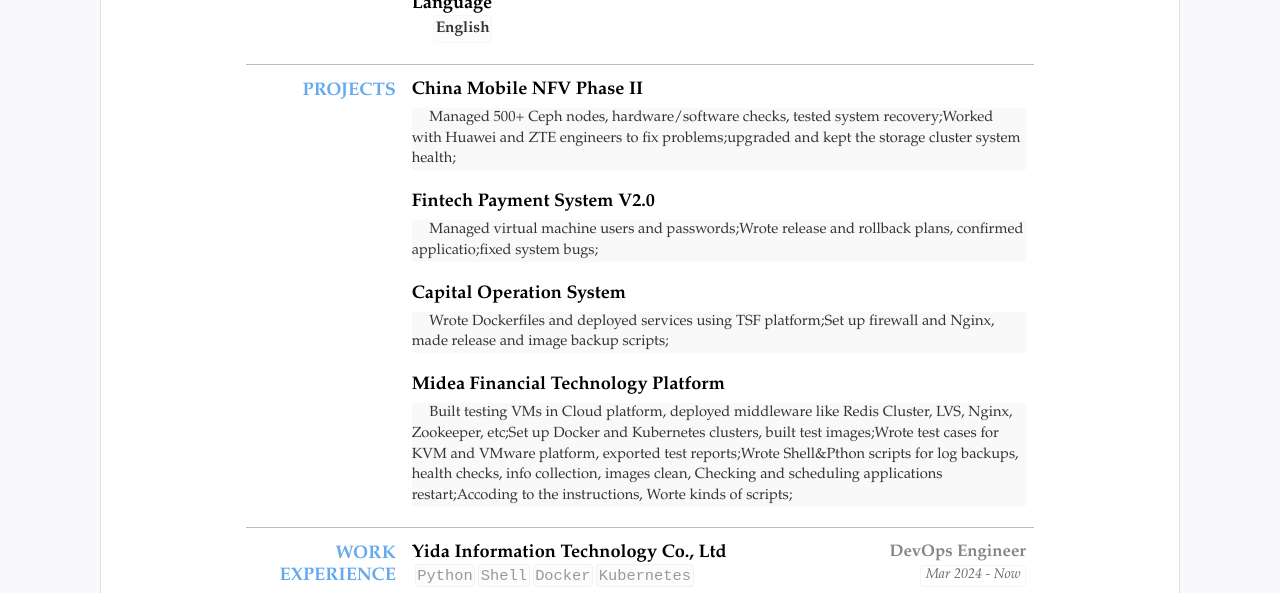
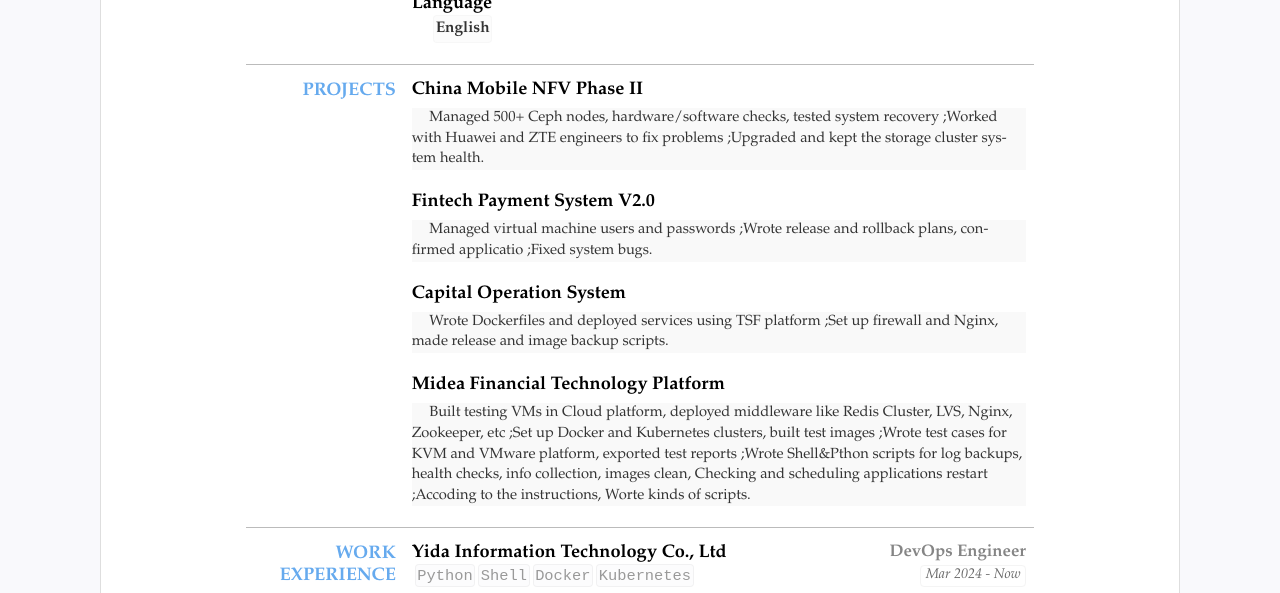
Before and after one commit to YogaTom/resume, a Jekyll site: the page built from index.html, in a window 1280 px wide. Shown: the part 753-1346 px from the top of the page. Built offline with Jekyll 4.4.1, drawn with Linux system fonts in a browser that asks for light colours.

```diff
--- a/_data/resume.yml
+++ b/_data/resume.yml
@@ -60,34 +60,28 @@ main: #简历主要内容，
   content:
     - title: China Mobile NFV Phase II
       detail:
-        - Managed 500+ Ceph nodes, hardware/software checks, tested system recovery;
-
-        - Worked with Huawei and ZTE engineers to fix problems;
-
-        - upgraded and kept the storage cluster system health;
+        - Managed 500+ Ceph nodes, hardware/software checks, tested system recovery ;
+        - Worked with Huawei and ZTE engineers to fix problems ;
+        - Upgraded and kept the storage cluster system health.
 
     - title: Fintech Payment System V2.0
       detail:
-        - Managed virtual machine users and passwords;
-
-        - Wrote release and rollback plans, confirmed applicatio;
-
-        - fixed system bugs;
+        - Managed virtual machine users and passwords ;
+        - Wrote release and rollback plans, confirmed applicatio ;
+        - Fixed system bugs.
 
     - title: Capital Operation System
       detail:
-        - Wrote Dockerfiles and deployed services using TSF platform;
-
-        - Set up firewall and Nginx, made release and image backup scripts;
+        - Wrote Dockerfiles and deployed services using TSF platform ;
+        - Set up firewall and Nginx, made release and image backup scripts.
 
     - title: Midea Financial Technology Platform
       detail:
-        - Built testing VMs in Cloud platform, deployed middleware like Redis Cluster, LVS, Nginx, Zookeeper, etc;
-
-        - Set up Docker and Kubernetes clusters, built test images;
-        - Wrote test cases for KVM and VMware platform, exported test reports;
-        - Wrote Shell&Pthon scripts for log backups, health checks, info collection, images clean,  Checking and scheduling applications restart;
-        - Accoding to the instructions, Worte kinds of scripts;
+        - Built testing VMs in Cloud platform, deployed middleware like Redis Cluster, LVS, Nginx, Zookeeper, etc ;
+        - Set up Docker and Kubernetes clusters, built test images ;
+        - Wrote test cases for KVM and VMware platform, exported test reports ;
+        - Wrote Shell&Pthon scripts for log backups, health checks, info collection, images clean,  Checking and scheduling applications restart ;
+        - Accoding to the instructions, Worte kinds of scripts.
 
 - type: experience
   name: Work Experience
@@ -98,12 +92,12 @@ main: #简历主要内容，
     tags: [Python, Shell, Docker, Kubernetes]
     summary: Automation and Platform building
     detail:
-      - Wrote Shell scripts to save logs automatically and avoid losing old logs;
-      - Wrote Python tools to collect logs and version info, and exported to Excel;
-      - Made Shell scripts associate with Prometheus to check system health, guaranteed the systems are stable;
-      - Improved image clean-up, kept only 3 latest images to save space;
-      - Automated many tasks to reduce mistakes and save time;
-      - Built KVM and VMware environments for pressure testing;
+      - Wrote Shell scripts to save logs automatically and avoid losing old logs ;
+      - Wrote Python tools to collect logs and version info, and exported to Excel ;
+      - Made Shell scripts associate with Prometheus to check system health, guaranteed the systems are stable ;
+      - Improved image clean-up, kept only 3 latest images to save space ;
+      - Automated many tasks to reduce mistakes and save time ;
+      - Built KVM and VMware environments for pressure testing.
 
   - title: Runjian Co., Ltd.
     sub: Application Operations Engineer
@@ -111,9 +105,9 @@ main: #简历主要内容，
     tags: [Docker, Kubernetes, Java App]
     summary: Application Platform Operation
     detail:
-      - Managed system setup and version releases for business apps;
-      - Deployed middleware, fixed service and container problems;
-      - Wrote rollback plans and made sure services started correctly;
+      - Managed system setup and version releases for business apps ;
+      - Deployed middleware, fixed service and container problems ;
+      - Wrote rollback plans and made sure services started correctly.
 
   - title: Guangzhou Xinmao Information Technology Co., Ltd.
     sub: Distributed Storage Engineer
@@ -121,9 +115,9 @@ main: #简历主要内容，
     tags: [Ceph, Storage]
     summary: Ceph System Operation
     detail:
-      - Managed Ceph storage with 500+ nodes for China Mobile;
-      - Did system checks, hardware replacements, patch updates;
-      - Wrote technology documents and helped with customer communication;
+      - Managed Ceph storage with 500+ nodes for China Mobile ;
+      - Did system checks, hardware replacements, patch updates ;
+      - Wrote technology documents and helped with customer communication.
 
   - title: Beijing Changyuan Zhiyang Technology Co., Ltd.
     sub: After-sales Engineer
@@ -131,8 +125,8 @@ main: #简历主要内容，
     tags: [Storage]
     summary: Hardware Operation Support
     detail:
-      - Maintained storage hardware in telecom, mobile and bank data centers;
-      - Upgraded firmware and fixed hardware like disks, power and controller;
+      - Maintained storage hardware in telecom, mobile and bank data centers ;
+      - Upgraded firmware and fixed hardware like disks, power and controller.
     # open: open
     #可以设置open默认展开
 
```
